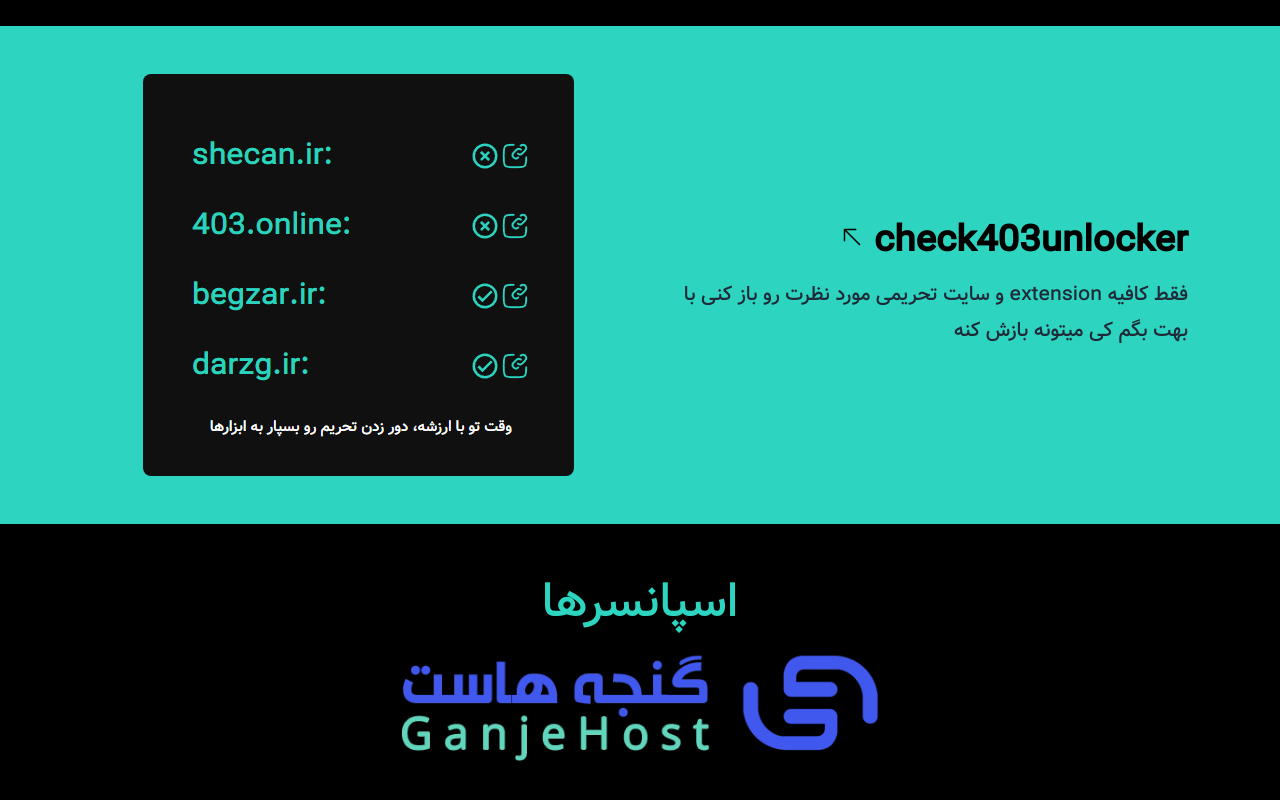
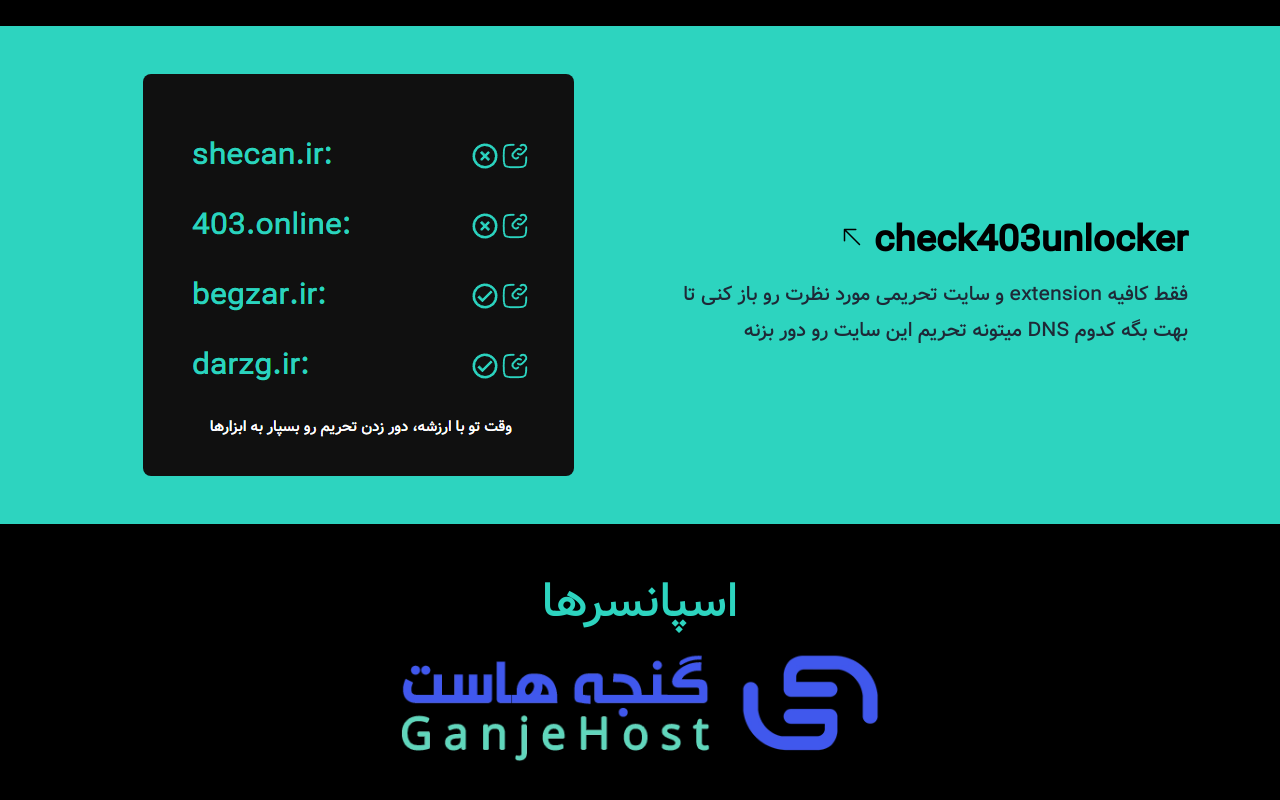
Before and after one commit to 403unlocker/403unlocker.ir, a Next.js app: page / in a window 1280 px wide. Shown: the part 1922-2722 px from the top of the page. Built offline with nearby package versions, Linux system fonts and the light colour scheme.

Commit message:
Update page.tsx

```diff
--- a/app/page.tsx
+++ b/app/page.tsx
@@ -219,8 +219,8 @@
                       </h3>
                     </Link>
                     <p className="text-gray-800 leading-9 text-xl font-medium pt-4">
-                      فقط کافیه extension و سایت تحریمی مورد نظرت رو باز کنی با
-                      بهت بگم کی میتونه بازش کنه
+                      فقط کافیه extension و سایت تحریمی مورد نظرت رو باز کنی تا
+                      بهت بگه کدوم DNS میتونه تحریم این سایت رو دور بزنه
                     </p>
                   </div>
                 </div>
```
